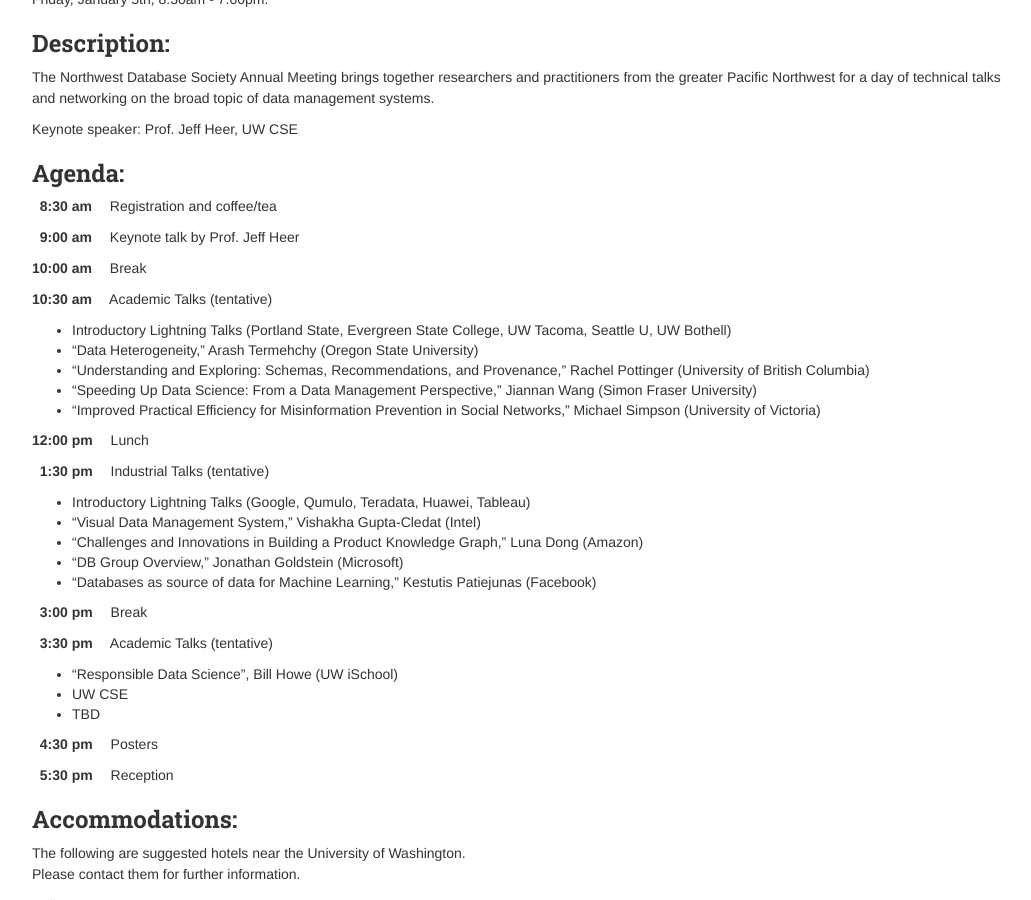
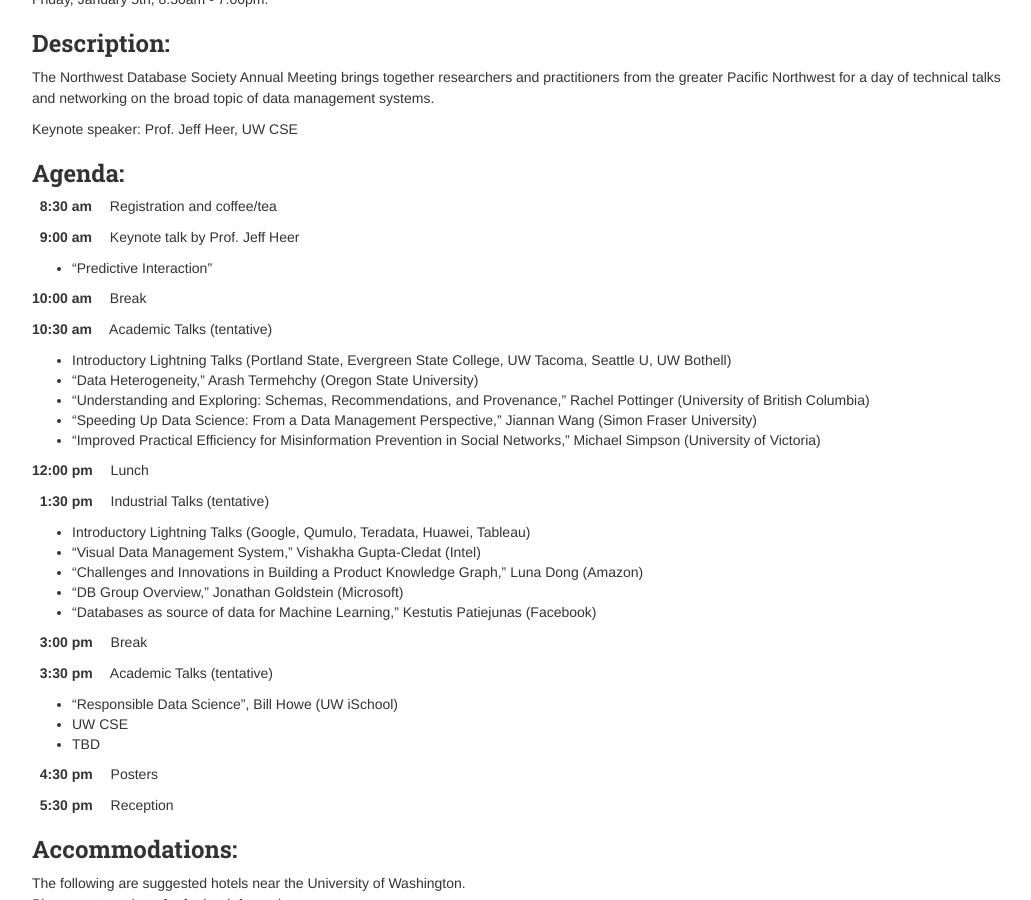
Before and after one commit to uwdb/website, a Jekyll site: the page built from events/database_day/2018/database_day_2018.markdown, in a window 1280 px wide and 900 px high, scrolled down 389 px. Shown: the whole window, without its empty margins (123-1154 px from the left). Built offline with Jekyll 4.4.1, drawn with Linux system fonts in a browser that asks for light colours; nearby versions of some CDN libraries.

Commit message:
Update database_day_2018.markdown

```diff
--- a/events/database_day/2018/database_day_2018.markdown
+++ b/events/database_day/2018/database_day_2018.markdown
@@ -32,6 +32,7 @@
 **&nbsp;&nbsp;8:30 am&emsp;** Registration and coffee/tea
 
 **&nbsp;&nbsp;9:00 am&emsp;** Keynote talk by Prof. Jeff Heer
+* "Predictive Interaction"
 
 **10:00 am&emsp;** Break
 
```
